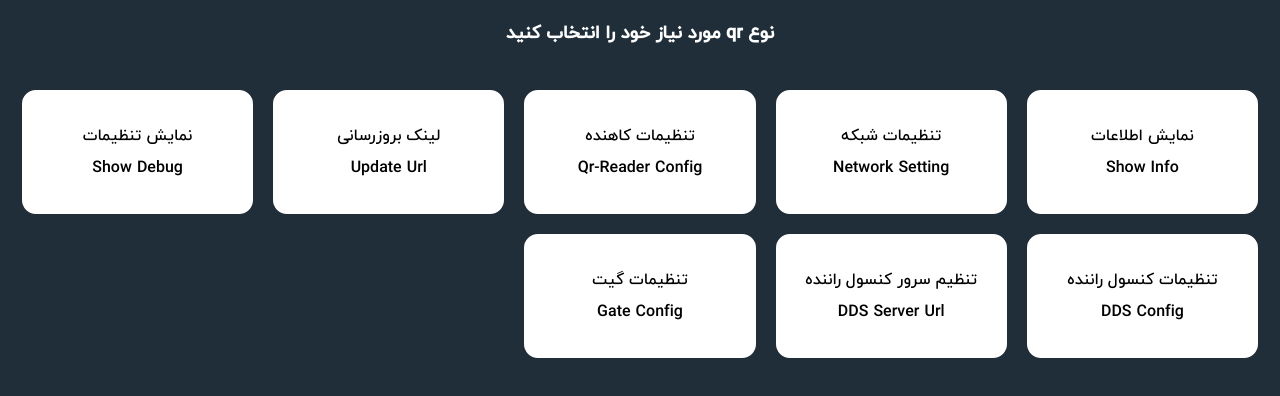
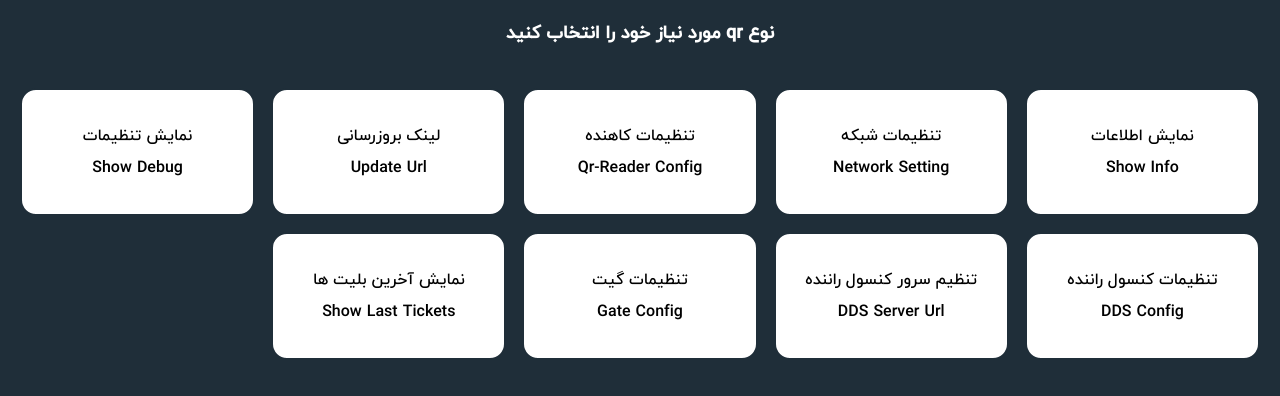
Before and after one commit to AhmadPayamani/test, a React (Create React App) app: page / in a window 1280 px wide. Shown: the top 396 px of the page. Built offline with nearby package versions, Linux system fonts and the light colour scheme.

Commit message:
add Show Last Tickets

```diff
--- a/src/pages/Home.jsx
+++ b/src/pages/Home.jsx
@@ -49,6 +49,14 @@ const Home = () => {
                 data_base64 = btoa(data_string);
                 navigate(QrViewRoute, {state: {qrCodeString: data_base64,qrName:"نمایش تنظیمات QR"}});
                 break;
+            case "ShowLastTickets":
+                data = {
+                    h: type,
+                };
+                data_string = JSON.stringify(data);
+                data_base64 = btoa(data_string);
+                navigate(QrViewRoute, {state: {qrCodeString: data_base64,qrName:"نمایش آخرین بلیت ها QR"}});
+                break;
             case "UPDATEURL":
                 navigate(UpdateUrlRoute);
                 break;
@@ -93,13 +101,18 @@ const Home = () => {
                 <div className="box-service" onClick={() => genarateQrCode("DriverConsoleConfig")}>
                     <span>تنظیمات کنسول راننده</span>
                     <span className={`mt-2`}>DDS Config</span>
-                </div>  <div className="box-service" onClick={() => genarateQrCode("DriverConsoleUrl")}>
+                </div>
+                <div className="box-service" onClick={() => genarateQrCode("DriverConsoleUrl")}>
                     <span>تنظیم سرور کنسول راننده</span>
                     <span className={`mt-2`}>DDS Server Url</span>
                 </div>
                 <div className="box-service" onClick={() => genarateQrCode("gateReader")}>
                     <span>تنظیمات گیت</span>
                     <span className={`mt-2`}>Gate Config</span>
+                </div>
+                <div className="box-service" onClick={() => genarateQrCode("ShowLastTickets")}>
+                    <span>نمایش آخرین بلیت ها</span>
+                    <span className={`mt-2`}>Show Last Tickets</span>
                 </div>
             </div>
         </div>
```
